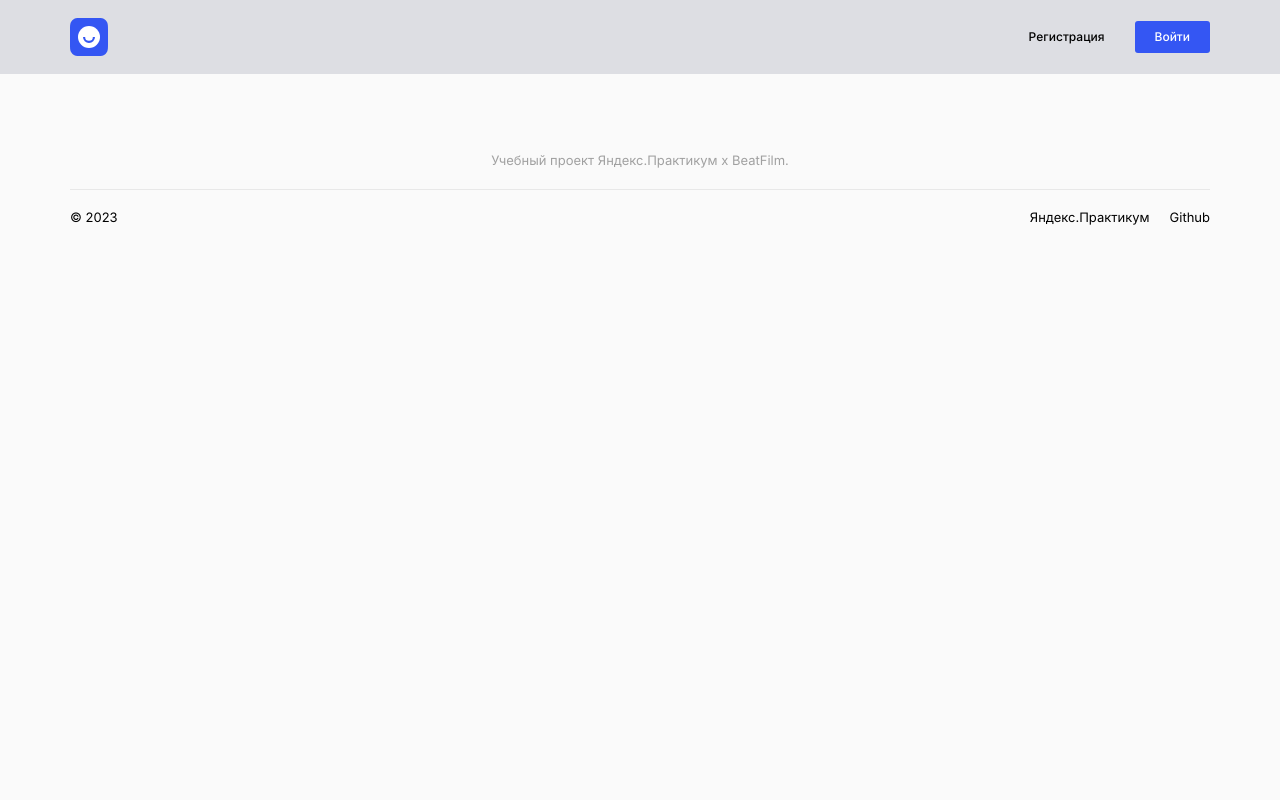
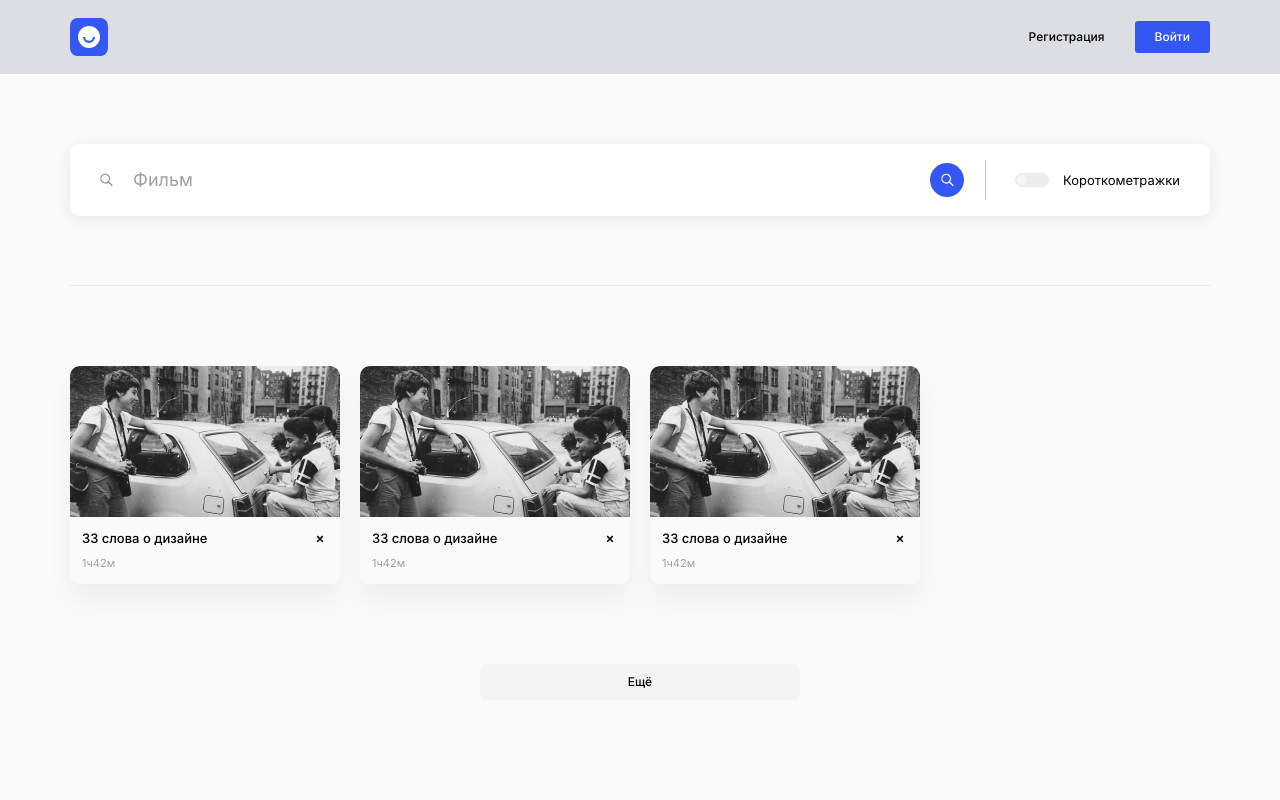
Before and after one commit to ShnaiderDanila/movies-explorer-frontend, a React (Create React App) app: page /saved-movies in a window 1280 px wide. Shown: the top 800 px of the page. Built offline with nearby package versions, Linux system fonts and the light colour scheme.

Commit message:
feat: Connect the SearchForm and MoviesCardList components in ./src/components/SavedMovies/SavedMovies.js

```diff
--- a/src/components/SavedMovies/SavedMovies.js
+++ b/src/components/SavedMovies/SavedMovies.js
@@ -1,10 +1,14 @@
 import React from 'react';
 import './SavedMovies.css';
+
+import SearchForm from '../Movies/SearchForm/SearchForm';
+import MoviesCardList from '../Movies/MoviesCardList/MoviesCardList';
 
 function SavedMovies() {
   return (
     <main className='saved-movies'>
-
+      <SearchForm />
+      <MoviesCardList />
     </main>
   )
 }
```
